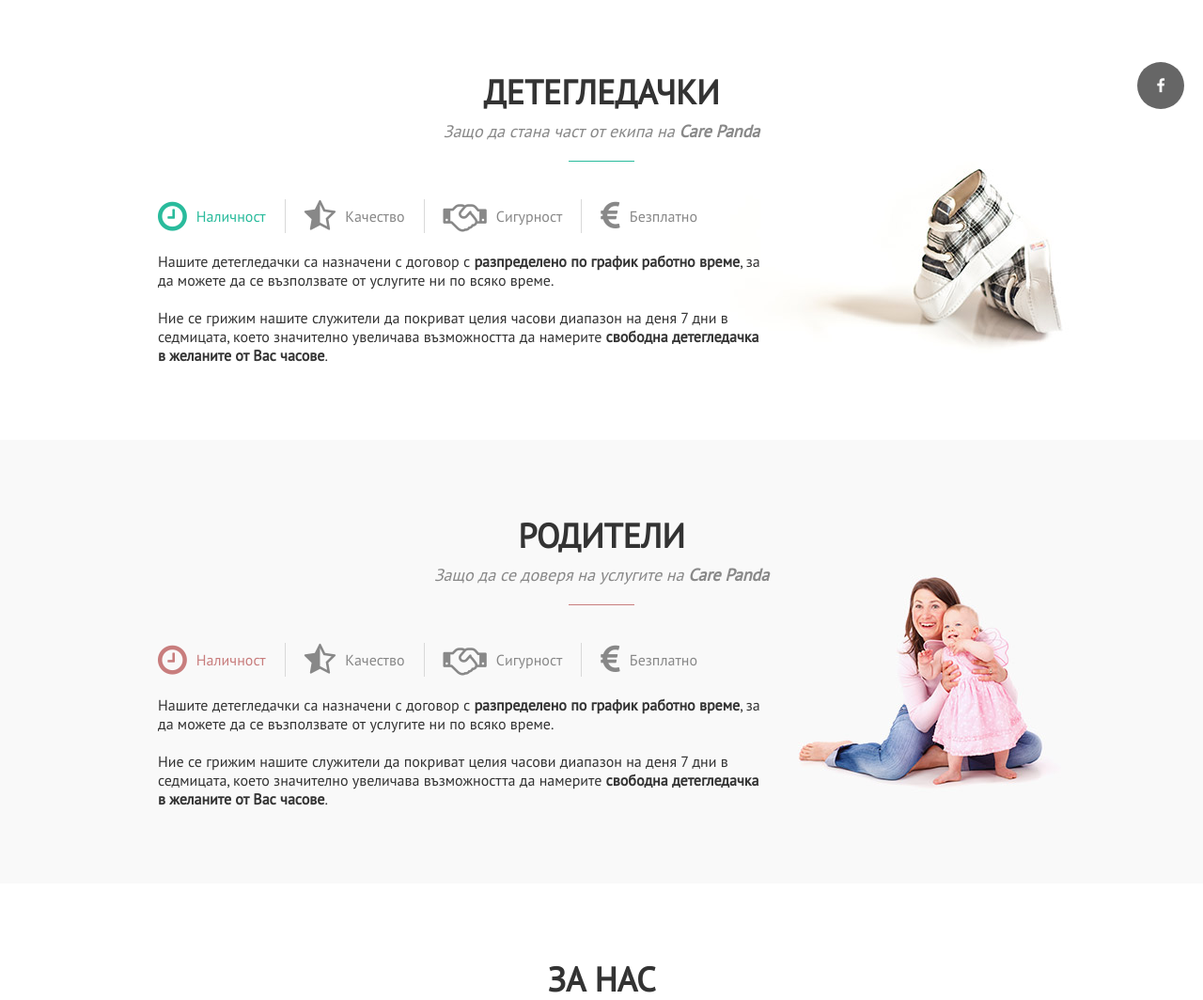
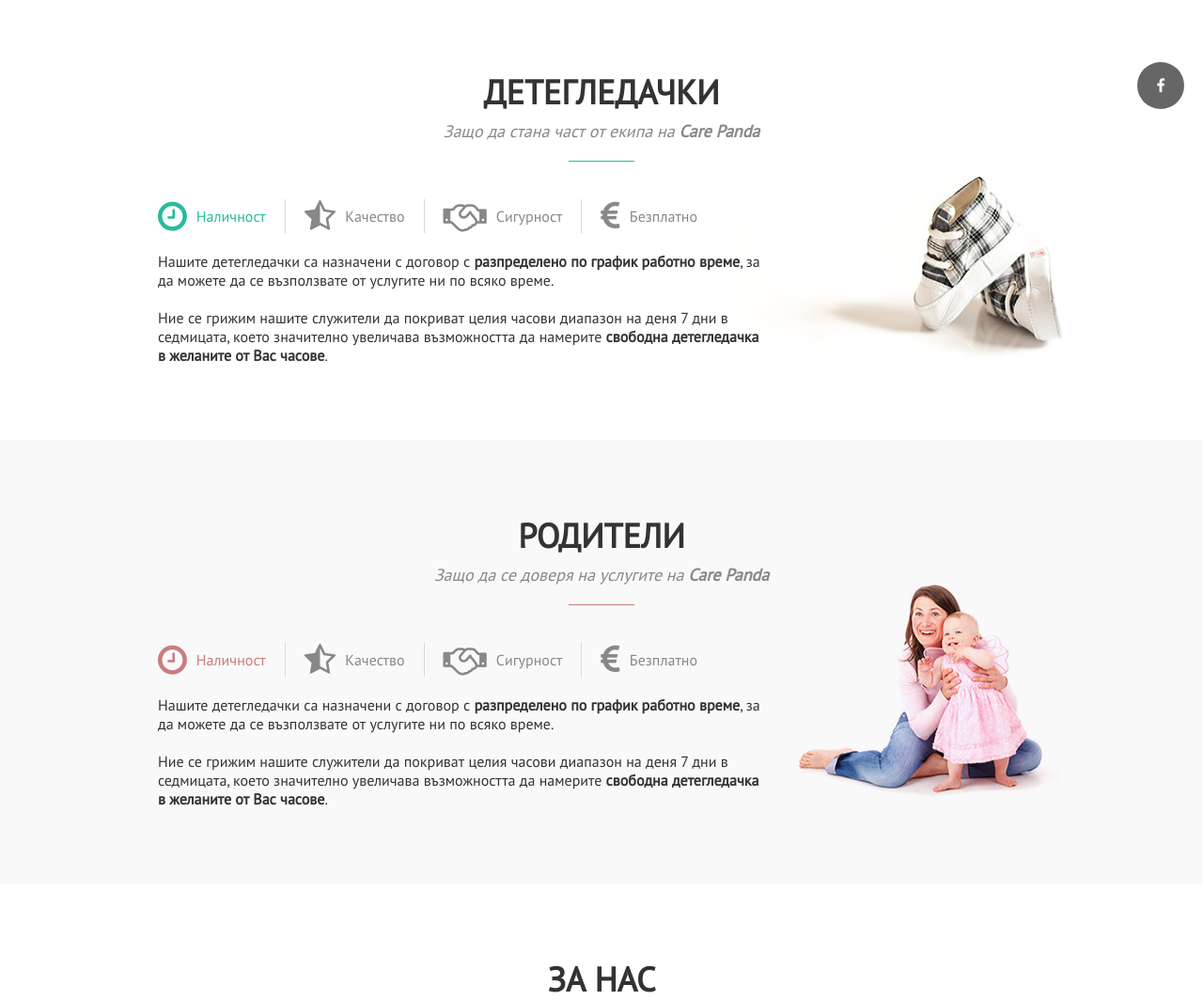
Before and after one commit to AlexKushev/carepanda, a Java web app: page / in a window 1280 px wide. Shown: the part 664-1728 px from the top of the page at 94% size. Run offline with Spring Boot 4, a stand-in JSP engine, Linux system fonts and the light colour scheme.

Commit message:
Fixed section background image issue

```diff
--- a/src/main/webapp/resources/styles/style.css
+++ b/src/main/webapp/resources/styles/style.css
@@ -162,7 +162,7 @@ body {
 
 .wrapperBackground {
     background-repeat: no-repeat;
-    background-position: right bottom;
+    background-position: right top 40px;
 }
 
 .nav {
```
